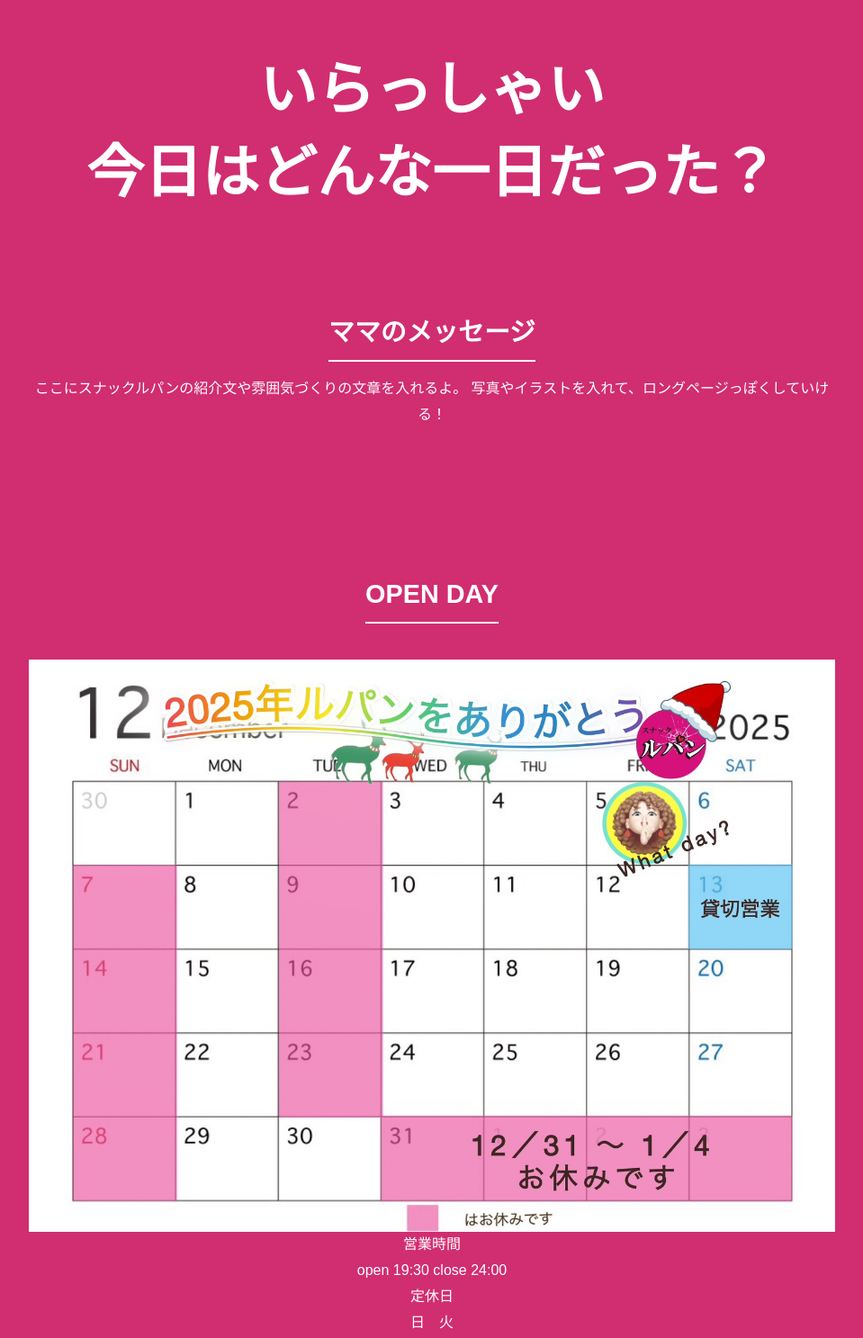
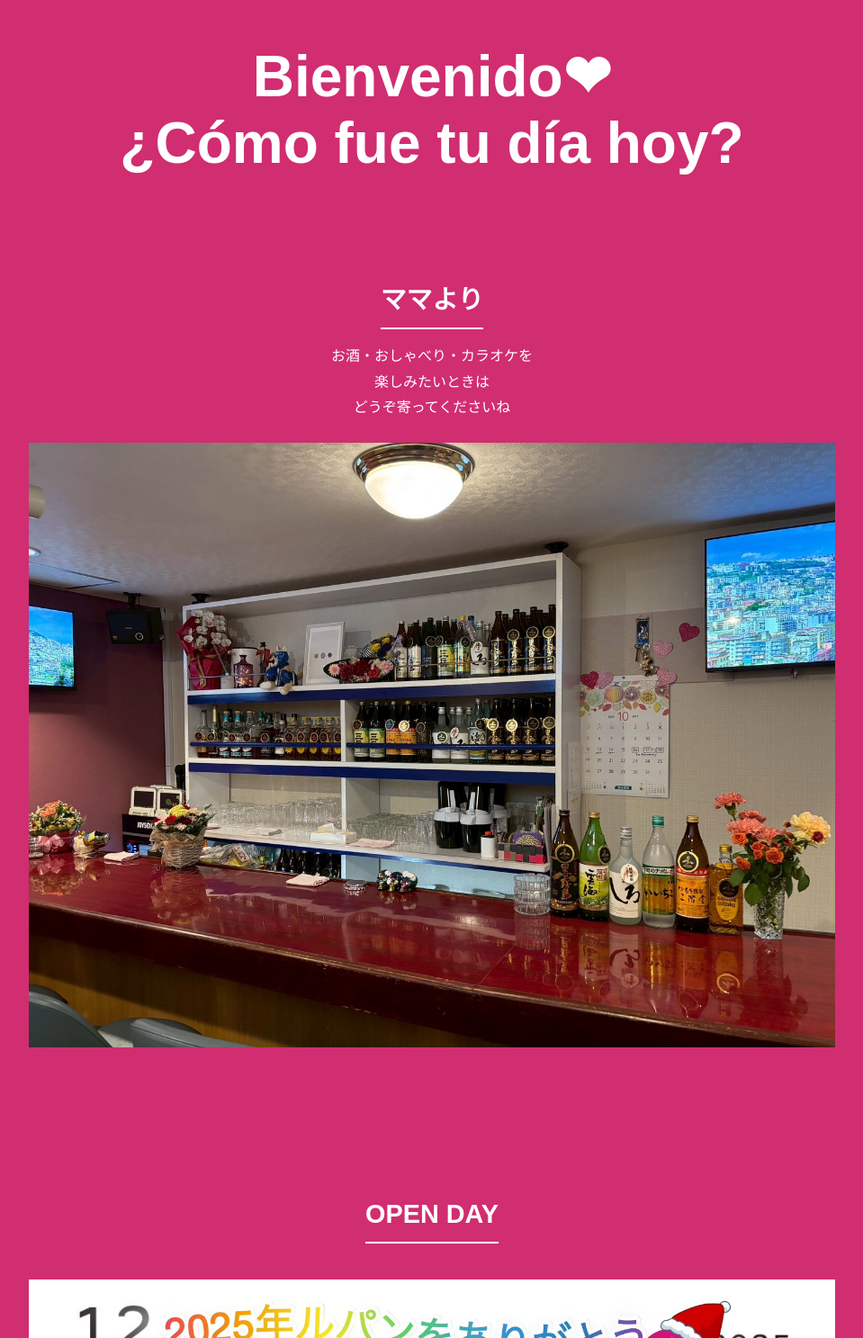
Before and after one commit to Byblis/LUPIN, a plain HTML site: page home.html in a window 1280 px wide. Shown: the part 102-1589 px from the top of the page at 90% size, without its empty margins (160-1119 px from the left). Drawn offline with Linux system fonts and the light colour scheme.

Commit message:
店内画像＆テキスト修正

```diff
--- a/home.html
+++ b/home.html
@@ -10,28 +10,29 @@
 <body class="body">
 
   <header class="header">
-    <h1 class="title">いらっしゃい<br>今日はどんな一日だった？</h1>
+    <h1 class="title">Bienvenido❤<br>¿Cómo fue tu día hoy?</h1>
   </header>
 
   <section class="section">
-    <h2>ママのメッセージ</h2>
+    <h2>ママより</h2>
     <p>
-      ここにスナックルパンの紹介文や雰囲気づくりの文章を入れるよ。
-      写真やイラストを入れて、ロングページっぽくしていける！
+      お酒・おしゃべり・カラオケを<br>
+      楽しみたいときは<br>
+      どうぞ寄ってくださいね
     </p>
+    <img src="images/tennai.jpg" alt="店内の様子" class="calendar-img">
   </section>
 
   <section class="section open-day">
     <h2>OPEN DAY</h2>
-    <img src="images/lupin_calendar.jpg" alt="説明文" class="calendar-img">
+    <img src="images/lupin_calendar.jpg" alt="営業日カレンダー" class="calendar-img">
   <p>営業時間<br>open 19:30 close 24:00<br>定休日<br>日　火</p>
   </section>
 
-
-  <section class="section">
+  <!--<section class="section">
     <h2>MENU</h2>
     <p>ドリンクリスト、フード、料金などを書けるスペース。</p>
-  </section>
+  </section>-->
 
   <section class="section">
     <h2>LUPIN on Instagram</h2>
@@ -55,8 +56,7 @@
 
   <section class="section closing">
     <p class="closing-text">
-    一杯だけでも。<br>
-    扉は、いつでも開けてあります。
+    扉はいつでも開けてます♬
     </p>
   </section>
 
```
Also changed, not shown: images/tennai.jpg (added). Lines whose indentation alone changed are shown as unchanged.
